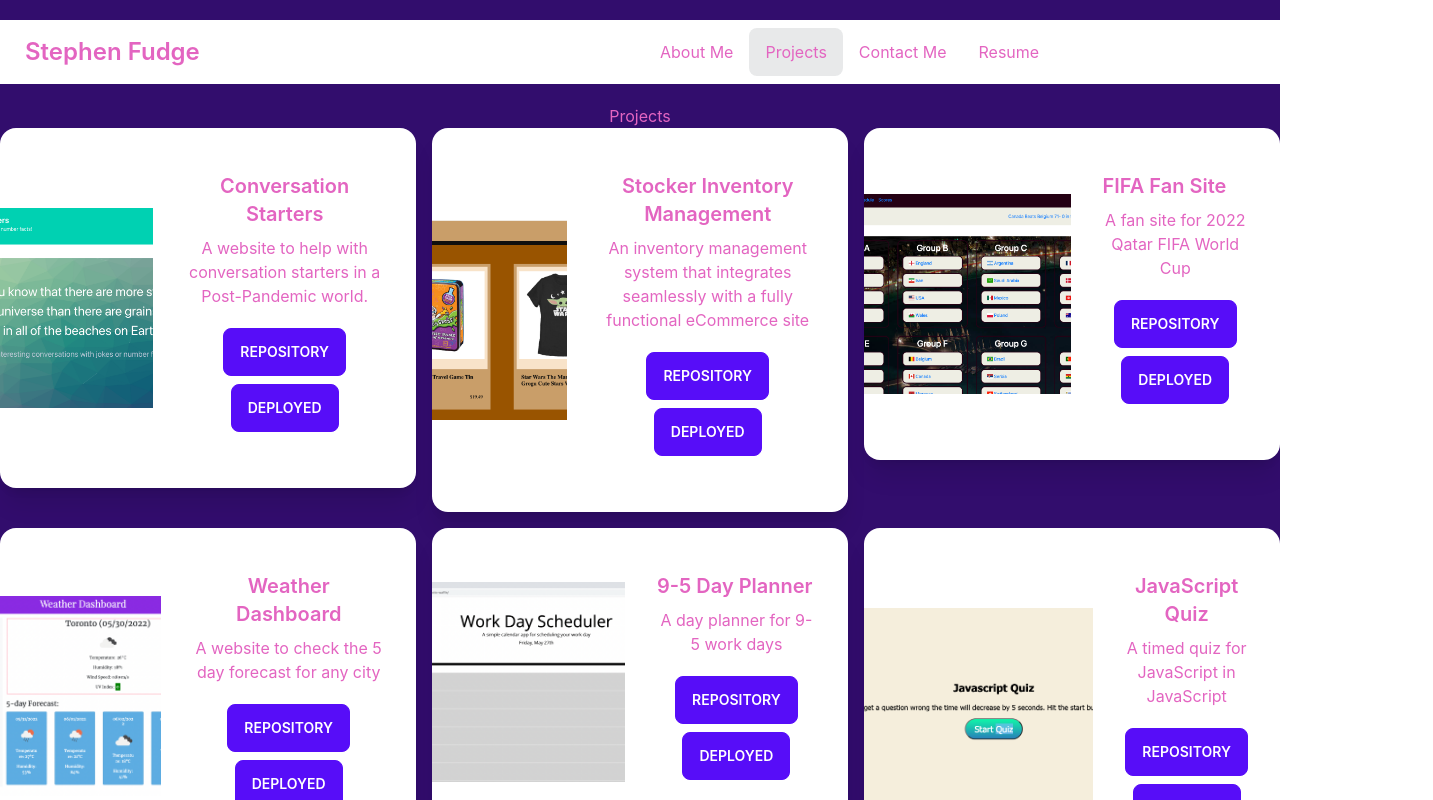
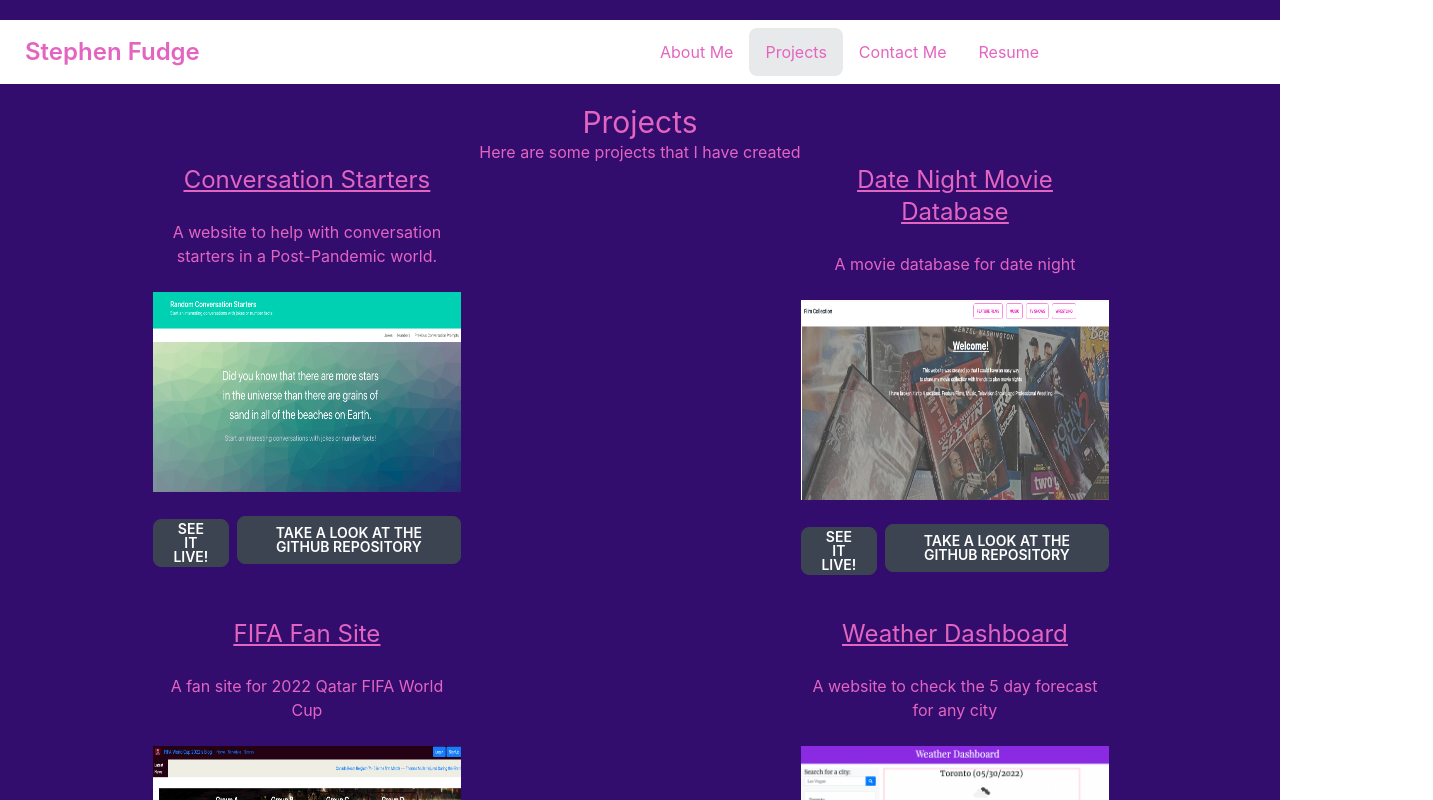
Before and after one commit to stephenfudge/portfolio, a React (Create React App) app: page / in a window 1280 px wide. Both pictures are taken after a click on the button "Projects". Shown: the top 800 px of the page, 1433 px wide, since content can reach past the window. Built offline with nearby package versions, Linux system fonts and the light colour scheme.

Commit message:
changed the way the projects were displayed. added css, and adjusted the json file to properly reflect repo/deployed links

```diff
--- a/src/pages/Projects/Projects.js
+++ b/src/pages/Projects/Projects.js
@@ -1,23 +1,20 @@
 export default function ProjectCard(props) {
   return (
-    <div className="card lg:card-side bg-base-100 shadow-xl py-3">
-      <figure>
-        <img src={props.image} alt={props.title} className="project-image"/>
-      </figure>
-      <div className="card-body">
-        <h2 className="card-title">{props.title}</h2>
-        <p>{props.description}</p>
-        {/* <p>{props.technologies}</p> */}
-        <div className="card-actions justify-center py-3">
-          <a href={props.repo} target="_blank" rel="noopener noreferrer">
-            <button className="btn btn-primary">Repository</button>
-          </a>
-          <a href={props.deployed} target="_blank" rel="noopener noreferrer">
-            <button className="btn btn-primary">Deployed</button>
-          </a>
+       <div className='project-body'>
+            <li className='project-list'>
+                <div>
+                <div className='item'>
+                    <h2 className='project-name text-2xl text-bold underline'><a href={props.deployed} target="_blank" rel="noopener noreferrer">{props.title}</a></h2><br />
+                    <h3 className="project-description">{props.description}</h3><br />
+                    <img className='project-images' src={props.image} alt='screenshot of {project.title}'/> <br />
+                    <div className="btn-group btn-group-vertical lg:btn-group-horizontal">
+                    <a href={props.deployed} target="_blank" rel="noopener noreferrer"><button className="btn btn-outline-smoky mr-2">See it live!</button></a><br />
+                    <a href={props.repo} target="_blank" rel="noopener noreferrer"><button className="btn btn-outline-rose">Take a look at the GitHub Repository</button></a>
+                    </div>
+                    <br/><br/>
+                </div>
+                </div>
+            </li>
         </div>
-      </div>
-    </div>
-
   );
 }
--- a/src/pages/Projects/index.js
+++ b/src/pages/Projects/index.js
@@ -5,7 +5,8 @@ import "./projects.css";
 export default function Projects() {
   return (
     <div>
-      <h1>Projects</h1>
+      <h1 className="text-3xl">Projects</h1>
+      <p>Here are some projects that I have created</p>
       <div className="project-body">
       {projects.map((project) => {
         return (
--- a/src/pages/Projects/projects.css
+++ b/src/pages/Projects/projects.css
@@ -1,7 +1,6 @@
-.project-image{
+.project-images{
     height: 200px;
     width: 100%;
-    object-fit: cover;
 }
 
 .project-body{
@@ -10,11 +9,21 @@
     grid-gap: 1rem;
     grid-auto-flow: row;
     width: 100%;
-  justify-content: center;
+    justify-content: center;
+}
+
+.item{
+  text-align: center;
+  padding-bottom: 1%;
+}
+
+li{
+  list-style-type: none;
 }
 
 @media only screen and (min-width: 600px){
     .project-body{
-      grid-template-columns: repeat(3,1fr);
+      grid-template-columns: repeat(2,1fr);
+      margin: 0 8%;
     }
   }
--- a/src/pages/Projects/projects.json
+++ b/src/pages/Projects/projects.json
@@ -2,19 +2,17 @@
     "id": 1,
     "title": "Conversation Starters",
     "image": "./images/projects/conversations.png",
-    "deployed": "https://github.com/danielfu13/flying-kittens17",
-    "repo": "https://danielfu13.github.io/flying-kittens17",
-    "description": "A website to help with conversation starters in a Post-Pandemic world.",
-    "technologies": "HTML5, CSS3, Bulma, JavaScript, Third Party APIs"
+    "deployed": "https://danielfu13.github.io/flying-kittens17",
+    "repo": "https://github.com/danielfu13/flying-kittens17",
+    "description": "A website to help with conversation starters in a Post-Pandemic world."
 },
 {
     "id": 2,
-    "title": "Stocker Inventory Management",
-    "image": "./images/projects/stocker.png",
-    "deployed": "https://stockerinventory.herokuapp.com/",
-    "repo": "https://github.com/SuedePritch/furry-leftover-broccoli.git",
-    "description": "An inventory management system that integrates seamlessly with a fully functional eCommerce site",
-    "technologies": "MongoDB, Express, React, Node, GraphQL, Apollo, JWT authentication and authorization"
+    "title": "Date Night Movie Database",
+    "image": "./images/projects/movies.png",
+    "deployed": "https://scaling-winner.vercel.app",
+    "repo": "https://github.com/stephenfudge/scaling-winner.git",
+    "description": "A movie database for date night"
 },
 {
     "id": 3,
@@ -22,46 +20,30 @@
     "image": "./images/projects/fifa.png",
     "deployed": "https://vigilant-octo-lamp.herokuapp.com/",
     "repo": "https://github.com/stephenfudge/vigilant-octo-lamp",
-    "description": "A fan site for 2022 Qatar FIFA World Cup",
-    "technologies": "MySQL, Express, Node, JavaScript, HandlebarsJS, CSS"
+    "description": "A fan site for 2022 Qatar FIFA World Cup"
 },
 {
     "id": 4,
     "title": "Weather Dashboard",
     "image": "./images/projects/weather.png",
-    "deployed": "https://github.com/stephenfudge/stunning-robot",
-    "repo": "https://stephenfudge.github.io/stunning-robot/",
-    "description": "A website to check the 5 day forecast for any city",
-    "technologies": "JavaScript, Third Party APIs"
+    "deployed": "https://stephenfudge.github.io/stunning-robot/",
+    "repo":"https://github.com/stephenfudge/stunning-robot",
+    "description": "A website to check the 5 day forecast for any city"
 },
-
 {
     "id": 5,
     "title": "9-5 Day Planner",
     "image": "./images/projects/dayPlanner.png",
     "deployed": "https://stephenfudge.github.io/glowing-octo-waffle/",
     "repo": "https://github.com/stephenfudge/glowing-octo-waffle",
-    "description": "A day planner for 9-5 work days",
-    "technologies": "HTML, CSS3, moment.js, JavaScript"
+    "description": "A day planner for 9-5 work days"
 },
-
 {
     "id": 6,
     "title": "JavaScript Quiz",
     "image": "./images/projects/quiz.png",
     "deployed": "https://stephenfudge.github.io/furry-umbrella/",
     "repo": "https://github.com/stephenfudge/furry-umbrella",
-    "description": "A timed quiz for JavaScript in JavaScript",
-    "technologies": "HTML, CSS3, JavaScript"
-},
-
-    {
-        "id": 7,
-        "title": "Date Night Movie Database",
-        "image": "./images/projects/movies.png",
-        "deployed": "https://scaling-winner.vercel.app",
-        "repo": "https://github.com/stephenfudge/scaling-winner.git",
-        "description": "A movie database for movie night",
-        "technologies": "Next.JS, TailwindCSS, DaisyUI, MongoDB Atlas, Vercel"
-    }
+    "description": "A timed quiz for JavaScript in JavaScript"
+}
 ]
```
